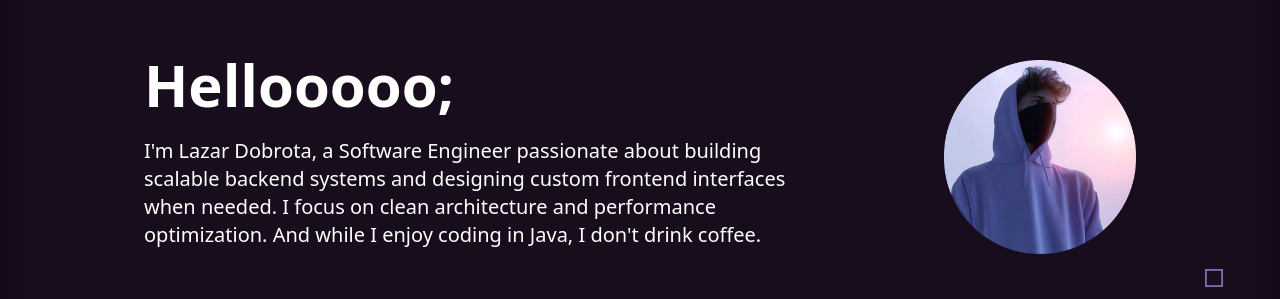
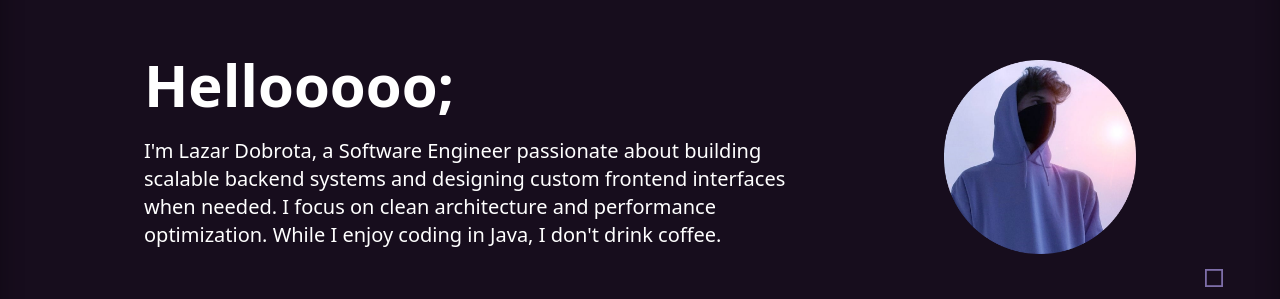
Before and after one commit to lazardobrota/MyWebsite, a Next.js app: page / in a window 1280 px wide. Shown: the part 116-415 px from the top of the page. Built offline with nearby package versions, Linux system fonts and the light colour scheme.

Commit message:
feature: add max with of website

```diff
--- a/src/app/components/ui/textarea.tsx
+++ b/src/app/components/ui/textarea.tsx
@@ -10,7 +10,7 @@ export default function TextArea({name, placeholder, onChange}: TextAreaInfo<HTM
   return (
     <div className="flex flex-col gap-2 w-full">
       <label htmlFor="name">{name}</label>
-      <textarea id="name" required onChange={onChange} className="bg-gray-250 rounded-2xl text-xl lg:text-2xl px-6 py-2 lg:px-8 lg:py-4 focus-visible:shadow-inner  focus-visible:ring-2 ring-gray-500" placeholder={placeholder}/>
+      <textarea id="name" required onChange={onChange} className="bg-gray-250 h-52 rounded-2xl text-xl lg:text-2xl px-6 py-2 lg:px-8 lg:py-4 focus-visible:shadow-inner  focus-visible:ring-2 ring-gray-500" placeholder={placeholder}/>
     </div>
   )
 }
--- a/src/app/pages/about-me.tsx
+++ b/src/app/pages/about-me.tsx
@@ -5,8 +5,9 @@ import { RefInfo } from "../types/reference";
 export default function AboutMe({ ref }: RefInfo) {
 
   return (
-    <div ref={ref as LegacyRef<HTMLDivElement>} id="about-me" className="flex flex-col gap-20 lg:gap-28 items-center py-32 lg:py-44 relative p-5 lg:px-36">
+    <div ref={ref as LegacyRef<HTMLDivElement>} id="about-me" className="flex flex-row justify-center relative">
       <BackgroundMiddle preserveAspectRatio="none" className="size-full top-0 left-0 absolute -z-10" />
+      <div className="flex flex-col gap-20 lg:gap-28 items-center py-32 lg:py-44 p-5 lg:px-36 lg:max-w-custom">
         <div className="justify-items-center">
           <h4 className="font-bold text-4xl lg:text-h1 text-white">About Me</h4>
         </div>
@@ -34,5 +35,6 @@ export default function AboutMe({ ref }: RefInfo) {
           </div>
         </div>
       </div>
+    </div>
   );
 }
--- a/src/app/pages/footer.tsx
+++ b/src/app/pages/footer.tsx
@@ -5,8 +5,9 @@ import linkedin_logo from "../images/icons/linkedin-logo-white.svg";
 export default function Footer() {
 
   return (
-    <div className="flex flex-row-reverse gap-4 relative pt-20 pb-10 px-5 lg:px-36">
+    <div className="flex flex-row justify-center relative">
       <BackgroundBottom preserveAspectRatio="none" className="left-0 top-0 size-full absolute -z-10" />
+      <div className="flex flex-row-reverse gap-4 pt-20 pb-10 w-full lg:max-w-custom px-5 lg:px-36">
         <a href="https://github.com/lazardobrota" target="_blank">
           <img src={github_logo.src} alt="Github" />
         </a>
@@ -14,5 +15,6 @@ export default function Footer() {
           <img src={linkedin_logo.src} alt="LinkedIn" />
         </a>
       </div>
+    </div>
   )
 }
--- a/src/app/pages/main.tsx
+++ b/src/app/pages/main.tsx
@@ -6,8 +6,9 @@ import { RefInfo } from "../types/reference";
 export default function Main({ ref }: RefInfo) {
 
   return (
-    <div ref={ref as LegacyRef<HTMLDivElement>} id="main" className="flex flex-col xl:flex-row-reverse gap-8 xl:gap-36 place-items-center relative pt-16 pb-32 xl:pt-44 xl:pb-96 px-5 xl:px-36">
+    <div ref={ref as LegacyRef<HTMLDivElement>} id="main" className=" flex flex-row justify-center relative">
       <BackgroundTop preserveAspectRatio="none" className="size-full absolute top-0 left-0 -z-10" />
+      <div className="flex flex-col xl:flex-row-reverse gap-8 xl:gap-36 place-items-center pt-16 pb-32 xl:pt-44 xl:pb-96 px-5 xl:px-36 lg:max-w-custom">
       <img className="min-w-48 min-h-48 w-2/6 max-w-80 basis-4/6" src={me_picture.src} />
       <div className="flex flex-col gap-8 max-xl:place-items-center">
         <p className="font-bold text-4xl text-white xl:text-h1">
@@ -16,8 +17,9 @@ export default function Main({ ref }: RefInfo) {
         <p className="max-xl:text-center text-white xl:text-xl">
           I&apos;m Lazar Dobrota, a Software Engineer passionate about building scalable backend systems and designing custom frontend interfaces when needed.
           I focus on clean architecture and performance optimization.
-          And while I enjoy coding in Java, I don&apos;t drink coffee.
+          While I enjoy coding in Java, I don&apos;t drink coffee.
         </p>
+      </div>
       </div>
     </div>
   )
--- a/src/app/pages/my-work.tsx
+++ b/src/app/pages/my-work.tsx
@@ -46,7 +46,7 @@ export default function MyWork({ ref }: RefInfo) {
       <div className="justify-items-center">
         <h4 className="font-bold text-4xl lg:text-h1">My Work</h4>
       </div>
-      <div className="flex flex-wrap gap-x-6 gap-y-11 place-content-center">
+      <div className="flex flex-wrap gap-x-6 gap-y-11 place-content-center lg:max-w-custom">
         <Card
           image_src={bliztard2.src}
           header="Bliztard"
--- a/tailwind.config.ts
+++ b/tailwind.config.ts
@@ -101,7 +101,10 @@ export default {
   			lg: 'var(--radius)',
   			md: 'calc(var(--radius) - 2px)',
   			sm: 'calc(var(--radius) - 4px)'
-  		}
+  		},
+			maxWidth: {
+				custom: '120rem'
+			}
   	}
   },
   plugins: [
```
Lines whose indentation alone changed are shown as unchanged.
